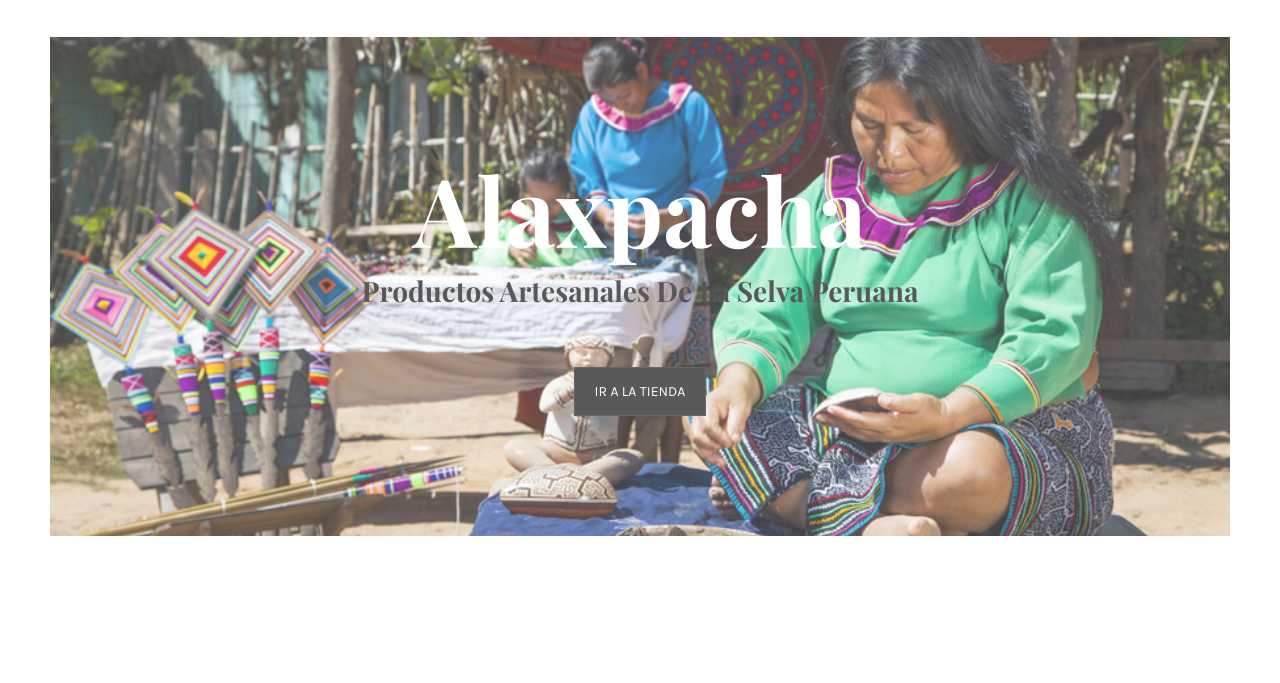
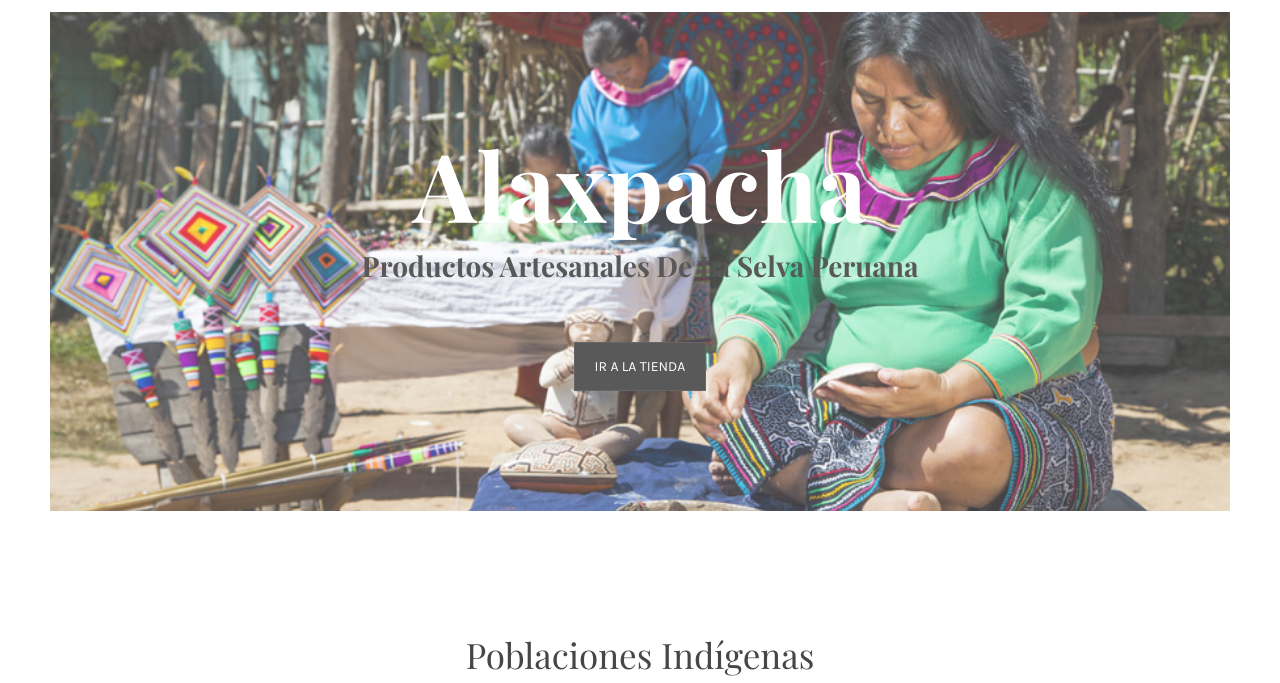
Before and after one commit to hellend08/HACK-AMAZONIA, a plain HTML site: page src/index.html in a window 1280 px wide. Shown: the part 94-777 px from the top of the page. Drawn offline with nearby package versions, Linux system fonts and the light colour scheme.

Commit message:
estructurando espacios

```diff
--- a/src/assets/css/shortcodes/slider.css
+++ b/src/assets/css/shortcodes/slider.css
@@ -118,7 +118,7 @@
 }
 .slider-area.style-1 {
     padding: 124px 0 120px;
-    margin: 40px 0 150px;
+    margin: 15px 0 125px;
     filter: opacity(75%);
 }
 
```
